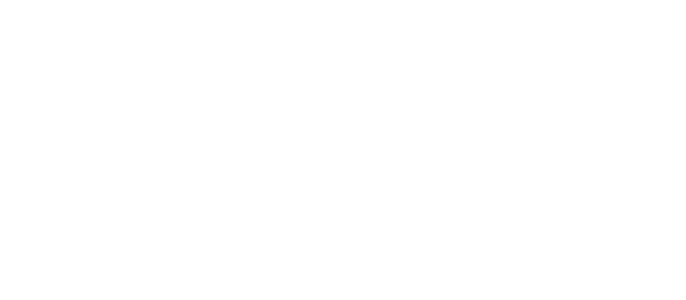
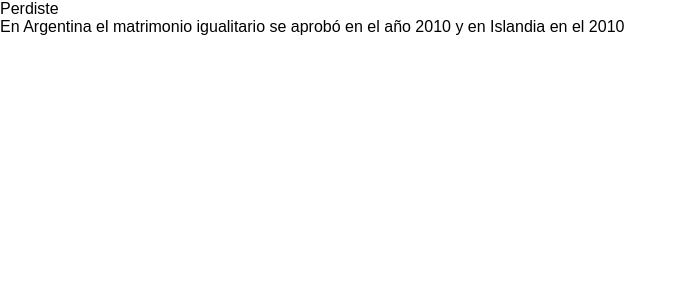
Before and after one commit to florlafuente/figusdelaigualdad, a React (Create React App) app: page /resultado in a window 1280 px wide. Shown: the top 300 px of the page, without its empty margins (0-686 px from the left). Built offline with nearby package versions, Linux system fonts and the light colour scheme.

Commit message:
Pantalla con el resultado

```diff
--- a/src/App.js
+++ b/src/App.js
@@ -1,30 +1,13 @@
 import React, { Component } from 'react';
 import Album from './components/Album'
 import Partido from './components/Partido'
+import Resultado from './components/Resultado';
 import {
   BrowserRouter as Router,
   Route
 } from 'react-router-dom'
 
 import './App.css';
-
-// const BasicExample = () => (
-//   <Router>
-//     <div>
-//       <ul>
-//         <li>
-//           <Link to="/">Album</Link>
-//         </li>
-//       </ul>
-
-//       <hr />
-
-//       <Route exact path="/" component={Album} />
-//     </div>
-//   </Router>
-// );
-
-
 
 class App extends Component {
   render() {
@@ -33,6 +16,7 @@
         <div>
           <Route exact path="/" component={Album} />
           <Route exact path="/partido" component={Partido} />
+          <Route exact path="/resultado" component={Resultado} />
         </div>
       </Router>
     );
--- /dev/null
+++ b/src/components/Resultado.js
@@ -0,0 +1,27 @@
+import React, { Component } from 'react'
+
+class Resultado extends Component {
+    render() {
+        if (this.props.location.search == '?ganador') {
+            return (
+                <div id='resultado' className='Resultado'>
+                    <span className="ganador">Ganaste</span>
+                    <div className="explicacion">
+                    En Argentina el matrimonio igualitario se aprobó en el año 2010 y en Islandia en el 2010
+                    </div>
+                </div>
+            )
+        } else {
+            return (
+                <div id='resultado' className='Resultado'>
+                    <span className="ganador">Perdiste</span>
+                    <div className="explicacion">
+                    En Argentina el matrimonio igualitario se aprobó en el año 2010 y en Islandia en el 2010
+                    </div>
+                </div>
+            )
+        }
+    }
+}
+
+export default Resultado
```
